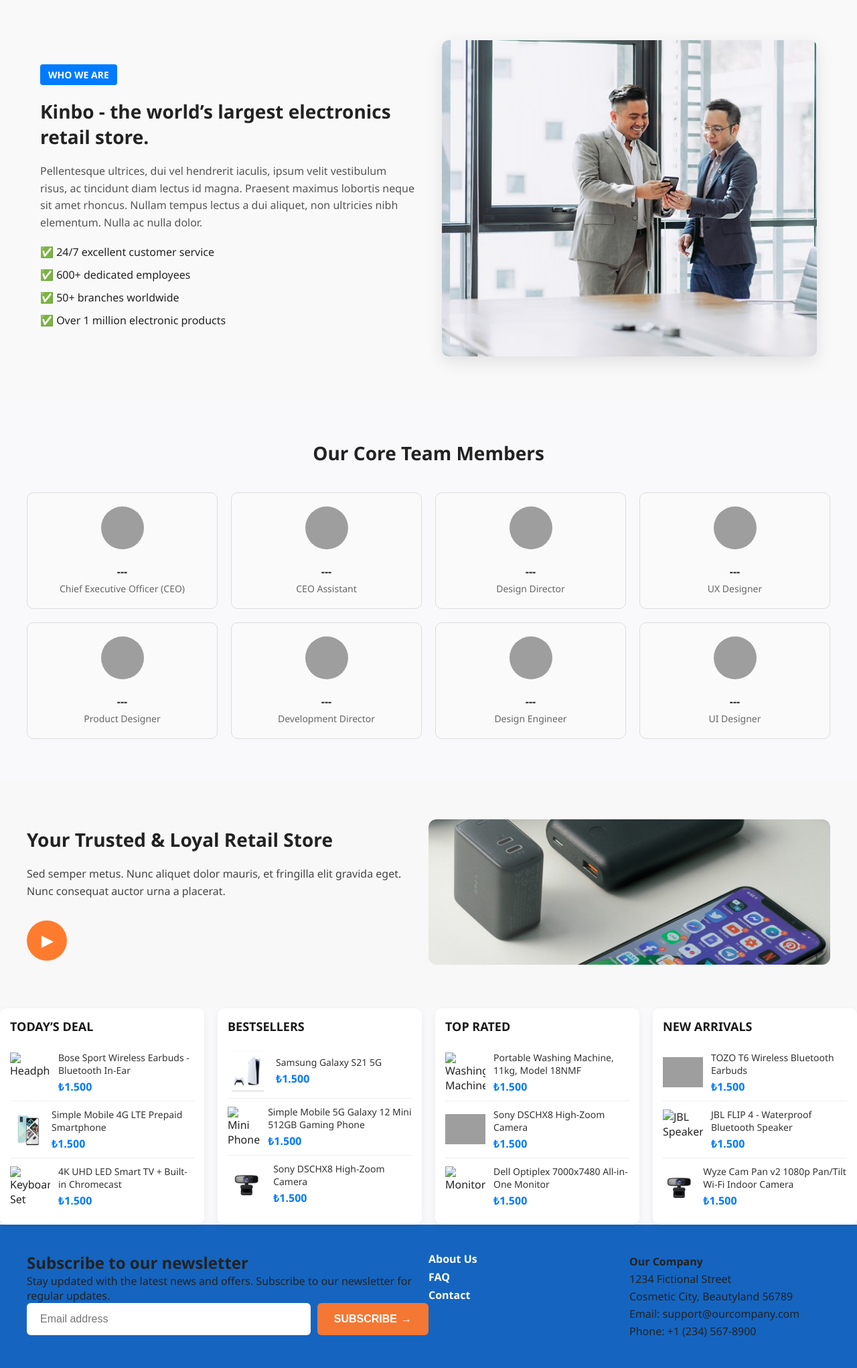
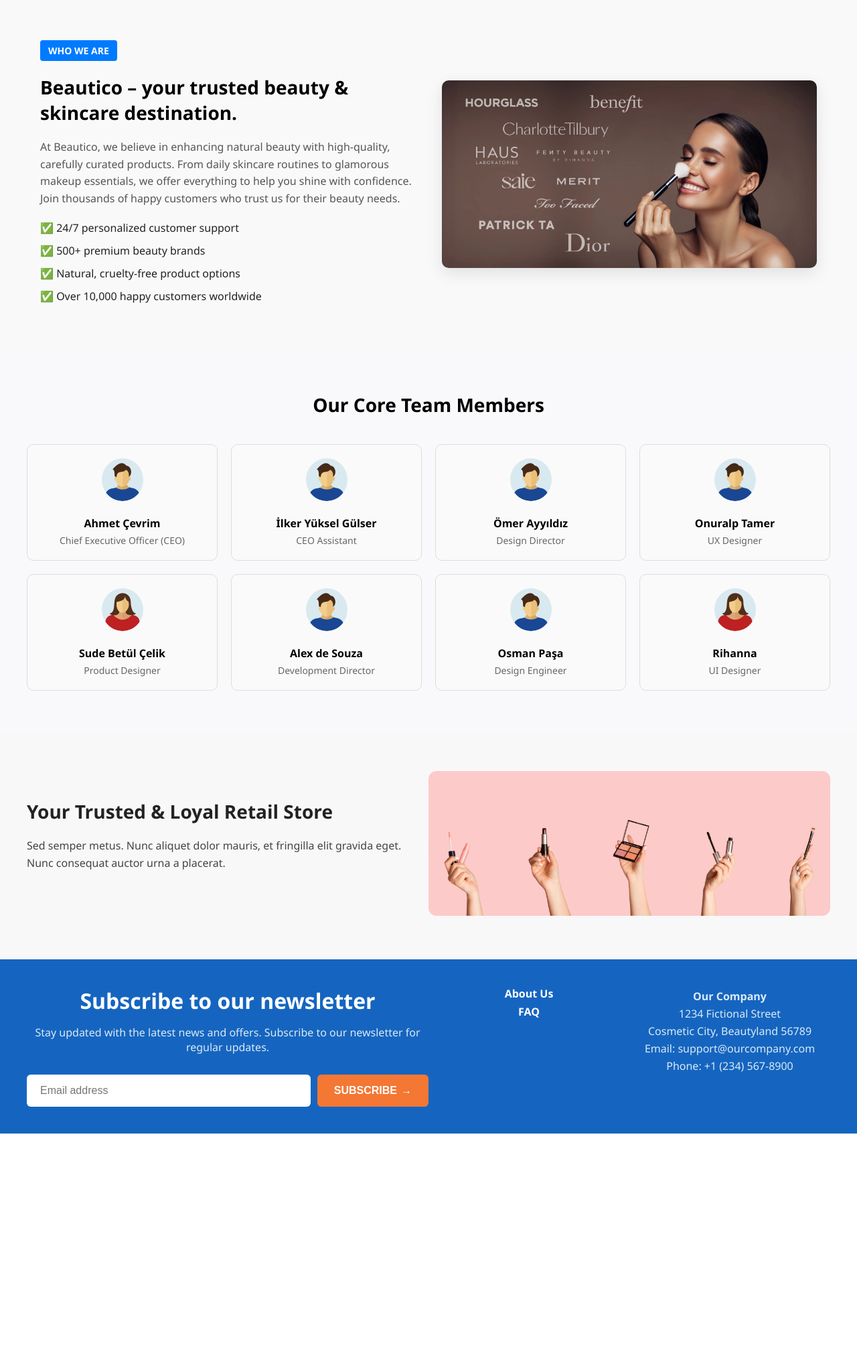
Before and after one commit to cevrimxe/eCommerceProject, a PHP site: page /frontend/pages/about.html in a window 1280 px wide. Shown: the part 81-2123 px from the top of the page at 67% size. After the commit the page ends 1773 px from the top, so only its background shows below. Run offline with PHP 8.4, Linux system fonts and the light colour scheme; some libraries are stand-ins or nearby versions; grey boxes are pictures that could not be loaded.

Commit message:
Revamp About and FAQ pages with updated content and styling; add new images and enhance footer links

```diff
--- a/frontend/pages/about.html
+++ b/frontend/pages/about.html
@@ -13,24 +13,25 @@
   <div class="hakkimizda-icerik">
     <div class="metin-kismi">
       <span class="etiket">WHO WE ARE</span>
-        <h1 class="baslik">Kinbo - the world’s largest electronics retail store.</h1>
+      <h1 class="baslik">Beautico – your trusted beauty & skincare destination.</h1>
       <p class="aciklama">
-          Pellentesque ultrices, dui vel hendrerit iaculis, ipsum velit vestibulum risus, ac tincidunt diam lectus id magna.
-          Praesent maximus lobortis neque sit amet rhoncus. Nullam tempus lectus a dui aliquet, non ultricies nibh elementum.
-          Nulla ac nulla dolor.
+        At Beautico, we believe in enhancing natural beauty with high-quality, carefully curated products.
+        From daily skincare routines to glamorous makeup essentials, we offer everything to help you shine with confidence.
+        Join thousands of happy customers who trust us for their beauty needs.
       </p>
       <ul class="ozellik-listesi">
-          <li>✅ 24/7 excellent customer service</li>
-          <li>✅ 600+ dedicated employees</li>
-          <li>✅ 50+ branches worldwide</li>
-          <li>✅ Over 1 million electronic products</li>
+        <li>✅ 24/7 personalized customer support</li>
+        <li>✅ 500+ premium beauty brands</li>
+        <li>✅ Natural, cruelty-free product options</li>
+        <li>✅ Over 10,000 happy customers worldwide</li>
       </ul>
     </div>
     <div class="gorsel-kismi">
-        <img src="resimler/about-section.jpg" alt="Kinbo Team" class="hakkimizda-gorsel">
+      <img src="resimler/makeup.webp" alt="Beautico Team" class="hakkimizda-gorsel">
     </div>
   </div>
 </section>
+
 
   <!-- team section -->
   <section class="ekip-bolumu">
@@ -38,58 +39,58 @@
     <div class="ekip-kartlar">
       <!-- Members 1 to 8 (only the role names translated) -->
       <div class="ekip-kart">
-        <img src="uye1.jpg" alt="---" class="ekip-resim">
+        <img src="resimler/man-user-circle-icon.png" alt="---" class="ekip-resim">
         <div class="ekip-bilgi">
-          <h3 class="ekip-isim">---</h3>
+          <h3 class="ekip-isim">Ahmet Çevrim</h3>
           <p class="ekip-gorev">Chief Executive Officer (CEO)</p>
         </div>
       </div>
       <div class="ekip-kart">
-        <img src="uye2.jpg" alt="---" class="ekip-resim">
+        <img src="resimler/man-user-circle-icon.png" alt="---" class="ekip-resim">
         <div class="ekip-bilgi">
-          <h3 class="ekip-isim">---</h3>
+          <h3 class="ekip-isim">İlker Yüksel Gülser</h3>
           <p class="ekip-gorev">CEO Assistant</p>
         </div>
       </div>
       <div class="ekip-kart">
-        <img src="uye3.jpg" alt="---" class="ekip-resim">
+        <img src="resimler/man-user-circle-icon.png" alt="---" class="ekip-resim">
         <div class="ekip-bilgi">
-          <h3 class="ekip-isim">---</h3>
+          <h3 class="ekip-isim">Ömer Ayyıldız</h3>
           <p class="ekip-gorev">Design Director</p>
         </div>
       </div>
       <div class="ekip-kart">
-        <img src="uye4.jpg" alt="---" class="ekip-resim">
+        <img src="resimler/man-user-circle-icon.png" alt="---" class="ekip-resim">
         <div class="ekip-bilgi">
-          <h3 class="ekip-isim">---</h3>
+          <h3 class="ekip-isim">Onuralp Tamer</h3>
           <p class="ekip-gorev">UX Designer</p>
         </div>
       </div>
       <div class="ekip-kart">
-        <img src="uye5.jpg" alt="---" class="ekip-resim">
+        <img src="resimler/woman-user-circle-icon.png" alt="---" class="ekip-resim">
         <div class="ekip-bilgi">
-          <h3 class="ekip-isim">---</h3>
+          <h3 class="ekip-isim">Sude Betül Çelik</h3>
           <p class="ekip-gorev">Product Designer</p>
         </div>
       </div>
       <div class="ekip-kart">
-        <img src="uye6.jpg" alt="---" class="ekip-resim">
+        <img src="resimler/man-user-circle-icon.png" alt="---" class="ekip-resim">
         <div class="ekip-bilgi">
-          <h3 class="ekip-isim">---</h3>
+          <h3 class="ekip-isim">Alex de Souza</h3>
           <p class="ekip-gorev">Development Director</p>
         </div>
       </div>
       <div class="ekip-kart">
-        <img src="uye7.jpg" alt="---" class="ekip-resim">
+        <img src="resimler/man-user-circle-icon.png" alt="---" class="ekip-resim">
         <div class="ekip-bilgi">
-          <h3 class="ekip-isim">---</h3>
+          <h3 class="ekip-isim">Osman Paşa</h3>
           <p class="ekip-gorev">Design Engineer</p>
         </div>
       </div>
       <div class="ekip-kart">
-        <img src="uye8.jpg" alt="---" class="ekip-resim">
+        <img src="resimler/woman-user-circle-icon.png" alt="---" class="ekip-resim">
         <div class="ekip-bilgi">
-          <h3 class="ekip-isim">---</h3>
+          <h3 class="ekip-isim">Rihanna</h3>
           <p class="ekip-gorev">UI Designer</p>
         </div>
       </div>
@@ -104,117 +105,14 @@
         Sed semper metus. Nunc aliquet dolor mauris, et fringilla elit gravida eget.
         Nunc consequat auctor urna a placerat.
       </p>
-      <button class="banner-butonu">
+      <!-- <button class="banner-butonu">
         <span class="oynat-sembol">▶</span>
-      </button>
+      </button> -->
     </div>
     <div class="banner-gorsel">
-      <img src="resimler/Banner.PNG" alt="Product Image">
+      <img src="resimler/cosmetics_banner2.webp" alt="Product Image">
     </div>
   </section>
-
-  <!-- product sections -->
-  <div class="urunler-kapsayici">
-    <div class="urun-kategori">
-      <h2>TODAY’S DEAL</h2>
-      <div class="urun-karti">
-        <img src="https://via.placeholder.com/60" alt="Headphones" />
-        <div class="urun-detay">
-          <p>Bose Sport Wireless Earbuds - Bluetooth In-Ear</p>
-          <span>₺1.500</span>
-        </div>
-      </div>
-      <div class="urun-karti">
-        <img src="resimler/gaming phone 1.PNG" alt="Phone" />
-        <div>
-          <p>Simple Mobile 4G LTE Prepaid Smartphone</p>
-          <span>₺1.500</span>
-        </div>
-      </div>
-      <div class="urun-karti">
-        <img src="https://via.placeholder.com/60" alt="Keyboard Set" />
-        <div>
-          <p>4K UHD LED Smart TV + Built-in Chromecast</p>
-          <span>₺1.500</span>
-        </div>
-      </div>
-    </div>
-
-    <div class="urun-kategori">
-      <h2>BESTSELLERS</h2>
-      <div class="urun-karti">
-        <img src="resimler/playstation.PNG" alt="PS5" />
-        <div>
-          <p>Samsung Galaxy S21 5G</p>
-          <span>₺1.500</span>
-        </div>
-      </div>
-      <div class="urun-karti">
-        <img src="https://via.placeholder.com/60" alt="Mini Phone" />
-        <div>
-          <p>Simple Mobile 5G Galaxy 12 Mini 512GB Gaming Phone</p>
-          <span>₺1.500</span>
-        </div>
-      </div>
-      <div class="urun-karti">
-        <img src="resimler/Products.PNG" alt="Sony Camera" />
-        <div>
-          <p>Sony DSCHX8 High-Zoom Camera</p>
-          <span>₺1.500</span>
-        </div>
-      </div>
-    </div>
-
-    <div class="urun-kategori">
-      <h2>TOP RATED</h2>
-      <div class="urun-karti">
-        <img src="https://via.placeholder.com/60" alt="Washing Machine" />
-        <div>
-          <p>Portable Washing Machine, 11kg, Model 18NMF</p>
-          <span>₺1.500</span>
-        </div>
-      </div>
-      <div class="urun-karti">
-        <img src="resimler/drone.PNG" alt="Drone Camera" />
-        <div>
-          <p>Sony DSCHX8 High-Zoom Camera</p>
-          <span>₺1.500</span>
-        </div>
-      </div>
-      <div class="urun-karti">
-        <img src="https://via.placeholder.com/60" alt="Monitor" />
-        <div>
-          <p>Dell Optiplex 7000x7480 All-in-One Monitor</p>
-          <span>₺1.500</span>
-        </div>
-      </div>
-    </div>
-
-    <div class="urun-kategori">
-      <h2>NEW ARRIVALS</h2>
-      <div class="urun-karti">
-        <img src="resimler/headphone.PNG" alt="TOZO T6" />
-        <div>
-          <p>TOZO T6 Wireless Bluetooth Earbuds</p>
-          <span>₺1.500</span>
-        </div>
-      </div>
-      <div class="urun-karti">
-        <img src="https://via.placeholder.com/60" alt="JBL Speaker" />
-        <div>
-          <p>JBL FLIP 4 - Waterproof Bluetooth Speaker</p>
-          <span>₺1.500</span>
-        </div>
-      </div>
-      <div class="urun-karti">
-        <img src="resimler/Products.PNG" alt="Wyze Camera" />
-        <div>
-          <p>Wyze Cam Pan v2 1080p Pan/Tilt Wi-Fi Indoor Camera</p>
-          <span>₺1.500</span>
-        </div>
-      </div>
-    </div>
-  </div>
 
   <div data-include="footer"></div>
 
--- a/frontend/pages/aboutus.css
+++ b/frontend/pages/aboutus.css
@@ -9,7 +9,7 @@
     padding: 0;
     font-family: 'Segoe UI', Tahoma, Geneva, Verdana, sans-serif;
     background-color: #f9f9fb;
-    color: #222222;
+
   }
 
   .container {
@@ -232,61 +232,6 @@
 
   /*ürünler falan kısmı*/
 
-
-  .urunler-kapsayici {
-    display: flex;
-    flex-wrap: wrap;
-    gap: 20px;
-    justify-content: space-between;
-  }
-
-  .urun-kategori {
-    flex: 1 1 220px;
-    background-color: #fff;
-    border-radius: 10px;
-    padding: 15px;
-    box-shadow: 0 4px 12px rgba(0, 0, 0, 0.06);
-    min-width: 250px;
-  }
-
-  .urun-kategori h2 {
-    font-size: 18px;
-    color: #1a1a1a;
-    margin-bottom: 15px;
-  }
-
-  .urun-karti {
-    display: flex;
-    align-items: center;
-    gap: 12px;
-    border-top: 1px solid #eee;
-    padding: 10px 0;
-  }
-
-  .urun-karti:first-of-type {
-    border-top: none;
-  }
-
-  .urun-karti img {
-    width: 60px;
-    height: 60px;
-    object-fit: contain;
-  }
-
-  .urun-karti p {
-    margin: 0;
-    font-size: 14px;
-    font-weight: 500;
-    color: #333;
-  }
-
-  .urun-karti span {
-    display: block;
-    margin-top: 4px;
-    color: #007bff;
-    font-weight: bold;
-  }
-
   @media screen and (max-width: 768px) {
     .urunler-kapsayici {
       flex-direction: column;
--- a/frontend/pages/footer.html
+++ b/frontend/pages/footer.html
@@ -14,9 +14,8 @@
     <div class="newsletter-right">
       <div class="footer-info">
         <div class="footer-links">
-          <a href="/about.html">About Us</a>
-          <a href="/faq.html">FAQ</a>
-          <a href="/contact.html">Contact</a>
+          <a href="about.html">About Us</a>
+          <a href="faq.html">FAQ</a>
         </div>
         <div class="footer-address">
           <p><strong>Our Company</strong></p>
--- a/frontend/pages/header.css
+++ b/frontend/pages/header.css
@@ -137,6 +137,8 @@ a {
   flex-wrap: wrap;
   padding: 40px;
   background-color: #1565c0;
+  color: #fff;
+  text-align: center;
 }
 
 .newsletter-left,
@@ -181,3 +183,20 @@ a {
 .footer-address p {
   margin: 4px 0;
 }
+
+.newsletter h2 {
+    font-size: 2rem;
+    margin-bottom: 15px;
+}
+
+.newsletter p {
+    font-size: 1rem;
+    color: #dbeaf5;
+    max-width: 700px;
+    margin-left: auto;
+    margin-right: auto;
+}
+
+.newsletter-left p{
+  margin-bottom: 30px;
+  }
```
Also changed, not shown: frontend/pages/faq.css (+57 -223 lines), frontend/pages/faq.html (+31 -16 lines), frontend/pages/resimler/banner.jpg (added), frontend/pages/resimler/cosmetics_banner2.webp (added), frontend/pages/resimler/makeup.webp (added), frontend/pages/resimler/man-user-circle-icon.png (added), frontend/pages/resimler/woman-user-circle-icon.png (added). Lines whose indentation alone changed are shown as unchanged.
